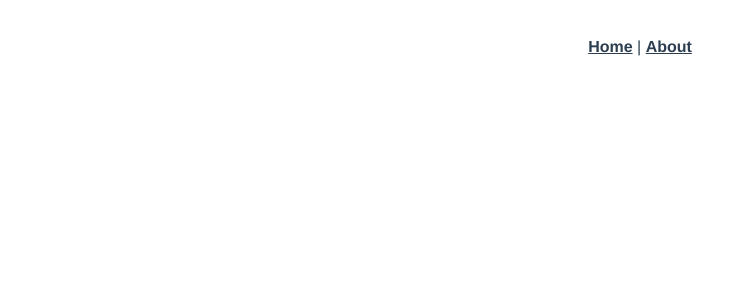
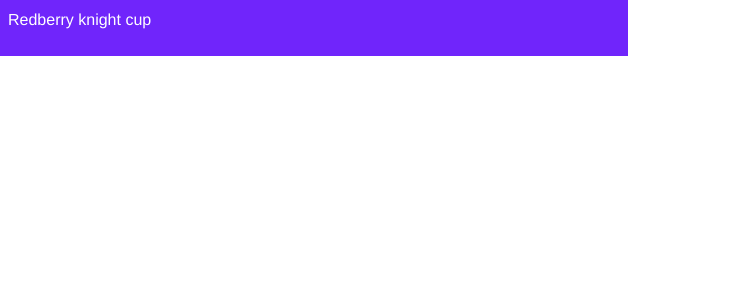
Before and after one commit to mwvane/redberry-knight-cup, a Vue app: page /index in a window 1280 px wide. Before the commit this address had no page. Shown: the top 300 px of the page, without its empty margins (0-755 px from the left). Built offline with nearby package versions, Linux system fonts and the light colour scheme.

Commit message:
initial commit

```diff
--- a/src/App.vue
+++ b/src/App.vue
@@ -1,8 +1,5 @@
 <template>
-  <nav>
-    <router-link to="/">Home</router-link> |
-    <router-link to="/about">About</router-link>
-  </nav>
+  <div></div>
   <router-view/>
 </template>
 
@@ -11,20 +8,6 @@
   font-family: Avenir, Helvetica, Arial, sans-serif;
   -webkit-font-smoothing: antialiased;
   -moz-osx-font-smoothing: grayscale;
-  text-align: center;
-  color: #2c3e50;
-}
-
-nav {
-  padding: 30px;
-}
-
-nav a {
-  font-weight: bold;
-  color: #2c3e50;
-}
-
-nav a.router-link-exact-active {
-  color: #42b983;
+  color: white;
 }
 </style>
--- a/src/main.js
+++ b/src/main.js
@@ -2,5 +2,23 @@ import { createApp } from 'vue'
 import App from './App.vue'
 import router from './router'
 import store from './store'
+import {library} from "@fortawesome/fontawesome-svg-core";
+import {
+    faCircleRight,
+}
+    from "@fortawesome/free-regular-svg-icons";
+import {FontAwesomeIcon} from "@fortawesome/vue-fontawesome"
+library.add(
+    faCircleRight,
+)
+import BootstrapVue3 from "bootstrap-vue-3";
+import "bootstrap/dist/css/bootstrap.css";
+import "bootstrap-vue-3/dist/bootstrap-vue-3.css";
 
-createApp(App).use(store).use(router).mount('#app')
+const app = createApp(App)
+    .use(store)
+    .use(router)
+    .use(BootstrapVue3)
+    .component("font-awesome-icon",FontAwesomeIcon)
+
+app.mount('#app')
--- a/src/router/index.js
+++ b/src/router/index.js
@@ -1,19 +1,16 @@
 import { createRouter, createWebHistory } from 'vue-router'
-import HomeView from '../views/HomeView.vue'
+import Index from "@/views/Index";
+// import HomeView from '../views/HomeView.vue'
 
 const routes = [
   {
     path: '/',
-    name: 'home',
-    component: HomeView
+    redirect: 'index'
   },
   {
-    path: '/about',
-    name: 'about',
-    // route level code-splitting
-    // this generates a separate chunk (about.[hash].js) for this route
-    // which is lazy-loaded when the route is visited.
-    component: () => import(/* webpackChunkName: "about" */ '../views/AboutView.vue')
+    path: '/index',
+    name: 'index',
+    component: Index
   }
 ]
 
--- a/src/views/HomeView.vue
+++ b/src/views/HomeView.vue
@@ -1,18 +1,15 @@
 <template>
   <div class="home">
-    <img alt="Vue logo" src="../assets/logo.png">
-    <HelloWorld msg="Welcome to Your Vue.js App"/>
+      <h1>Home</h1>
   </div>
 </template>
 
 <script>
 // @ is an alias to /src
-import HelloWorld from '@/components/HelloWorld.vue'
 
 export default {
   name: 'HomeView',
   components: {
-    HelloWorld
   }
 }
 </script>
--- /dev/null
+++ b/src/views/Index.vue
@@ -0,0 +1,25 @@
+<template>
+  <div>
+    <div class="row">
+      <div class="col-6">
+        <div class="w-100 p-2" style="background-color: #7025FB">
+          <p>Redberry knight cup</p>
+        </div>
+        <h1>image here</h1>
+      </div>
+      <div class="col-6">
+
+      </div>
+    </div>
+  </div>
+</template>
+
+<script>
+export default {
+  name: "Index"
+}
+</script>
+
+<style scoped>
+
+</style>
```
Also changed, not shown: package.json (+8 -0 lines), .eslintrc.js, 1 other file (tests, documents, lock files or other folders).
